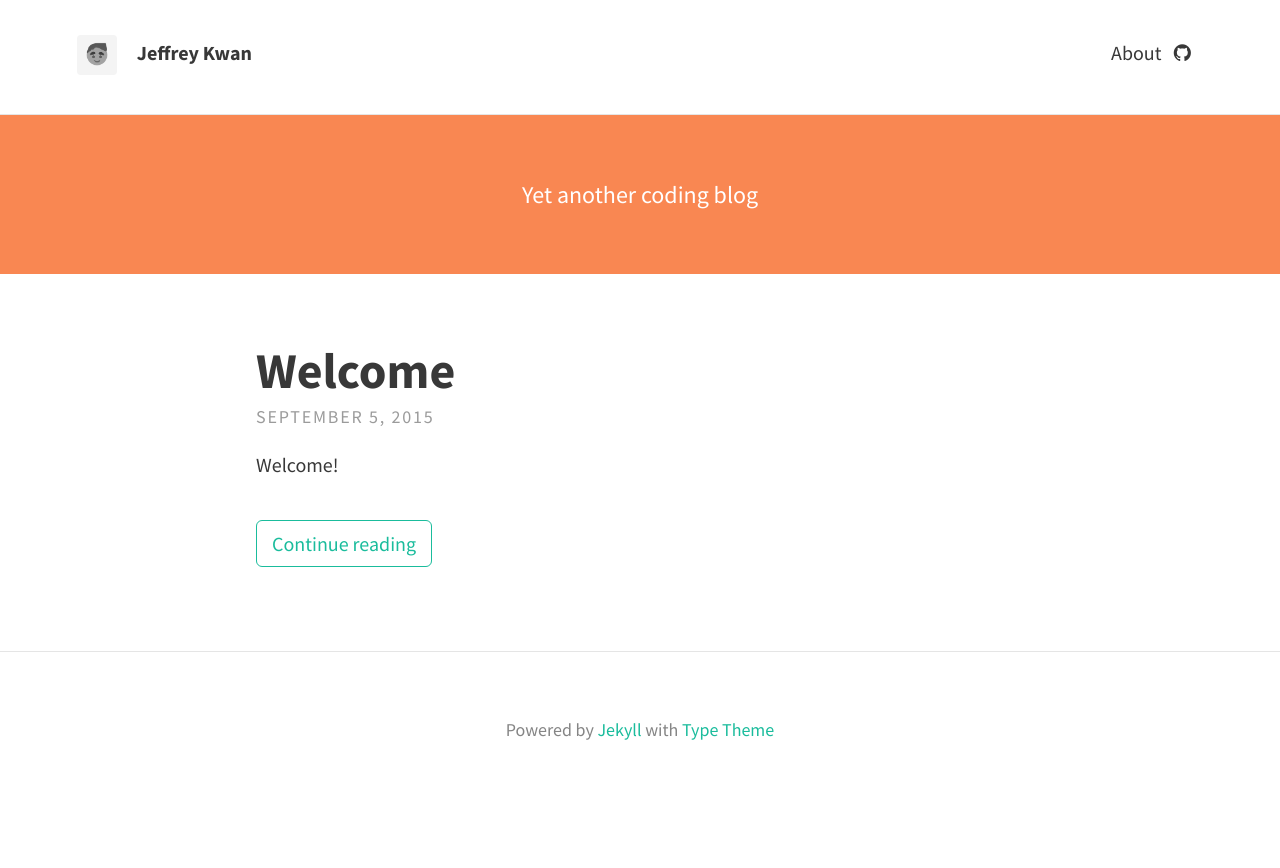
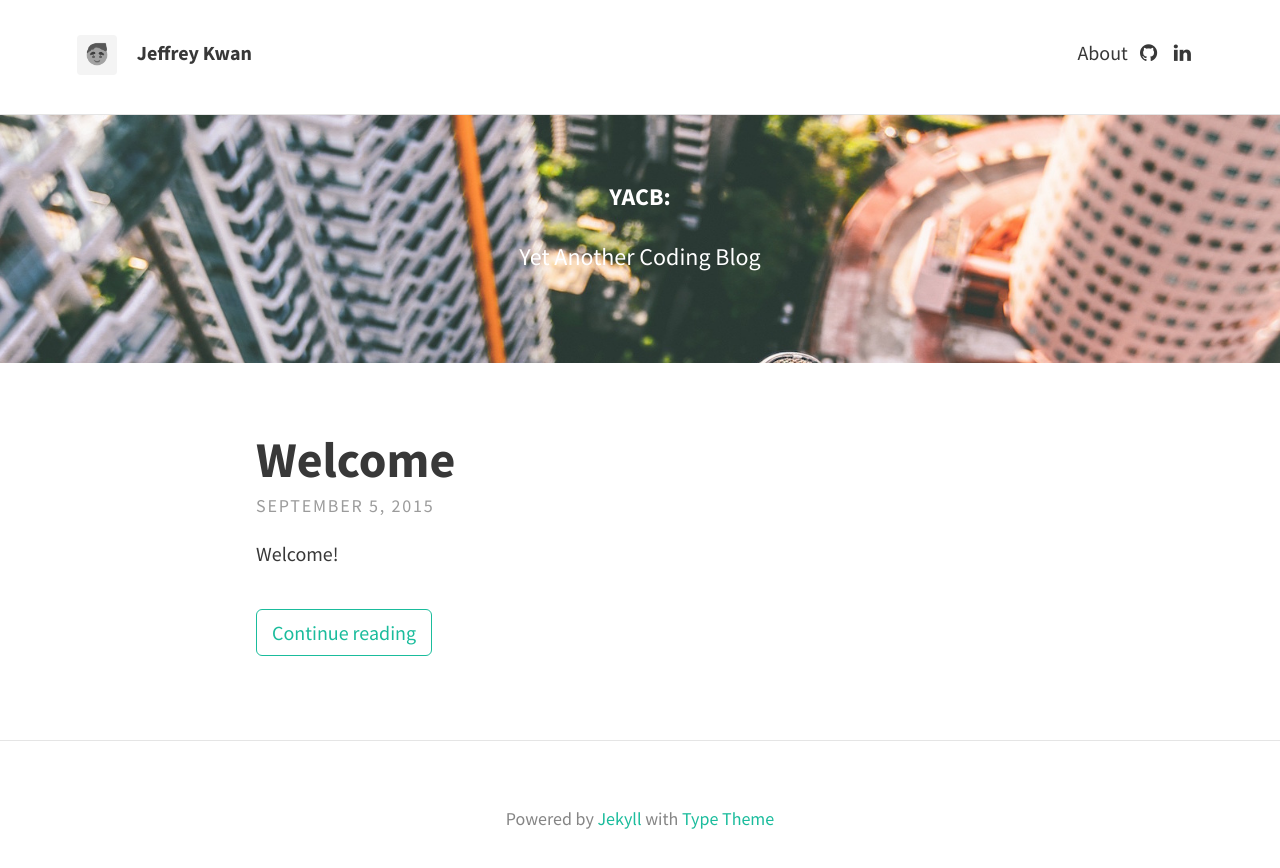
Before and after one commit to jeffreykwan/jeffreykwan.github.io, a Jekyll site: the page built from index.html, in a window 1280 px wide. Shown: the top 868 px of the page. Built offline with Jekyll 4.4.1, drawn with Linux system fonts in a browser that asks for light colours; nearby versions of some CDN libraries; the list of posts is cut into pages by our own code.

Commit message:
feature image for main page

```diff
--- a/_config.yml
+++ b/_config.yml
@@ -11,8 +11,11 @@ theme:
   description: "Yet another coding blog" # used by search engines
 
   # Header and footer text
-  header_text: 'Yet another coding blog'
-  header_text_feature_image:
+  header_text: >
+    <p><strong>YACB:</strong></p>
+    <p>Yet Another Coding Blog</p>
+    <p></p>
+  header_text_feature_image: 'img/flynits-n-scrapers.jpeg'
   footer_text: >
    Powered by <a href="http://jekyllrb.com">Jekyll</a> with <a href="https://rohanchandra.github.io/project/type/">Type Theme</a>
 
@@ -27,7 +30,7 @@ theme:
   github: 'jeffreykwan/'
   google_plus:
   instagram:
-  linkedin:  # Full URL
+  linkedin: 'https://www.linkedin.com/in/jeffreyjkwan'
   pinterest:
   reddit:
   soundcloud:
@@ -39,7 +42,7 @@ theme:
   youtube:
 
   # Scripts
-  google_analytics: # Tracking ID, e.g. "UA-000000-01"
+  google_analytics: 'UA-67243310-1'
   disqus_shortname:
   katex: false # Enable if using math markup
 
--- a/_layouts/page.html
+++ b/_layouts/page.html
@@ -2,7 +2,7 @@
 layout: default
 ---
 <article {% if page.feature-img %}class="feature-image"{% endif %}>
-  <header style="background-image: url('{{ site.baseurl }}/{{ page.feature-img }}')">
+  <header style="background-image: url('{{ site.baseurl }}/{{ page.feature-img }}') no-repeat center center fixed">
     <h1 class="title">{{ page.title }}</h1>
   </header>
   <section class="post-content">{{ content }}</section>
```
Also changed, not shown: img/flynits-n-scrapers.jpeg (added), 8 other files.
